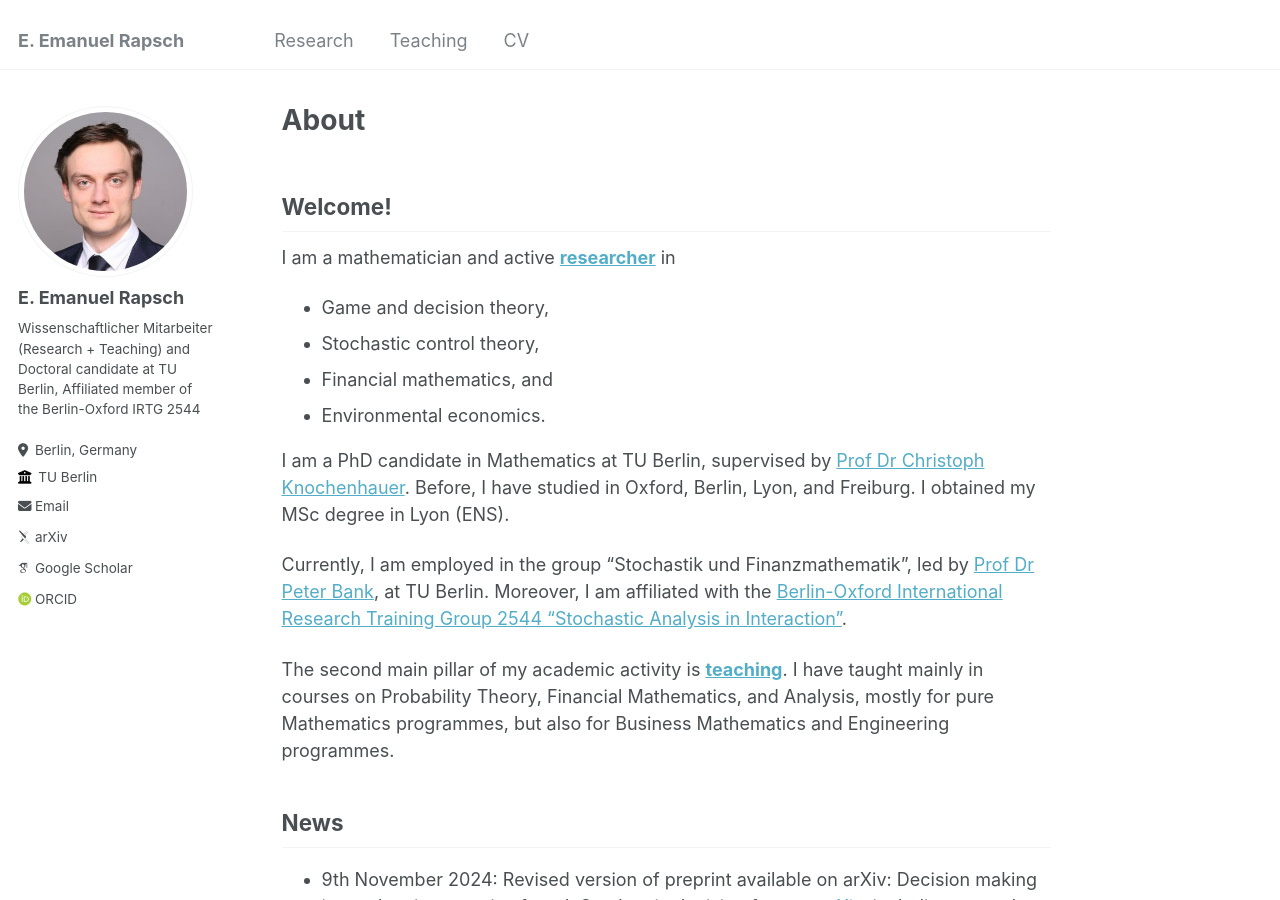
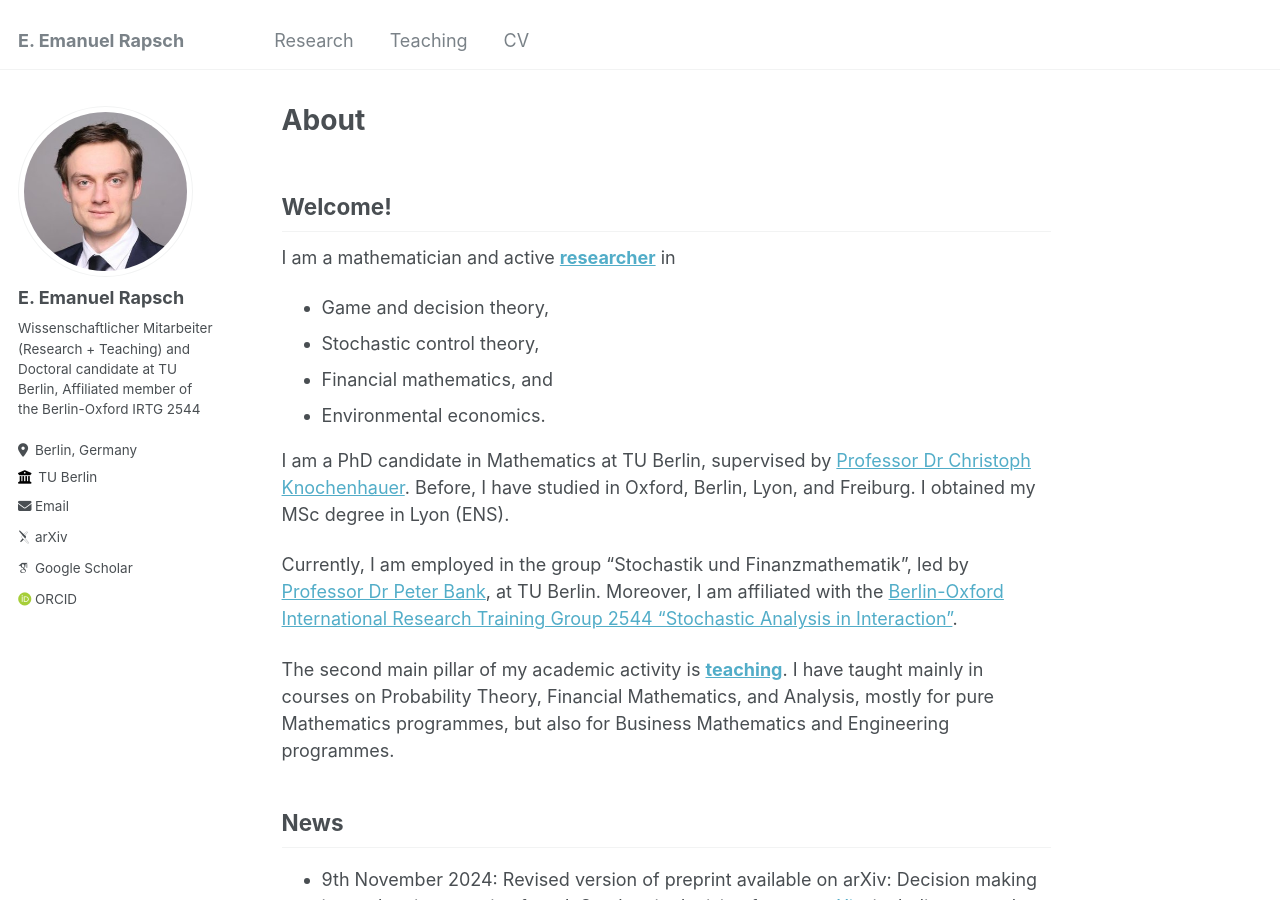
Before and after one commit to erapsch/erapsch.github.io, a Jekyll site: the page built from _pages/about.md, in a window 1280 px wide and 900 px high. Built offline with Jekyll 4.4.1, drawn with Linux system fonts in a browser that asks for light colours; some web fonts are replaced.

Commit message:
Professor, not Prof

```diff
--- a/_pages/about.md
+++ b/_pages/about.md
@@ -15,9 +15,9 @@ I am a mathematician and active <a href="/research">**researcher**</a> in
 * Financial mathematics, and
 * Environmental economics.
 
-I am a PhD candidate in Mathematics at TU Berlin, supervised by <a href="https://stochasticcontrol.org/">Prof Dr Christoph Knochenhauer</a>. Before, I have studied in Oxford, Berlin, Lyon, and Freiburg. I obtained my MSc degree in Lyon (ENS).
+I am a PhD candidate in Mathematics at TU Berlin, supervised by <a href="https://stochasticcontrol.org/">Professor Dr Christoph Knochenhauer</a>. Before, I have studied in Oxford, Berlin, Lyon, and Freiburg. I obtained my MSc degree in Lyon (ENS).
 
-Currently, I am employed in the group "Stochastik und Finanzmathematik", led by <a href="https://www3.math.tu-berlin.de/stoch/wp_bank/">Prof Dr Peter Bank</a>, at TU Berlin. Moreover, I am affiliated with the <a href="https://www3.math.tu-berlin.de/stoch/IRTG/">Berlin-Oxford International Research Training Group 2544 "Stochastic Analysis in Interaction"</a>.
+Currently, I am employed in the group "Stochastik und Finanzmathematik", led by <a href="https://www3.math.tu-berlin.de/stoch/wp_bank/">Professor Dr Peter Bank</a>, at TU Berlin. Moreover, I am affiliated with the <a href="https://www3.math.tu-berlin.de/stoch/IRTG/">Berlin-Oxford International Research Training Group 2544 "Stochastic Analysis in Interaction"</a>.
 
 The second main pillar of my academic activity is <a href="/teaching">**teaching**</a>. I have taught mainly in courses on Probability Theory, Financial Mathematics, and Analysis, mostly for pure Mathematics programmes, but also for Business Mathematics and Engineering programmes.
 
```
Also changed, not shown: _pages/teaching.md (+2 -2 lines).
